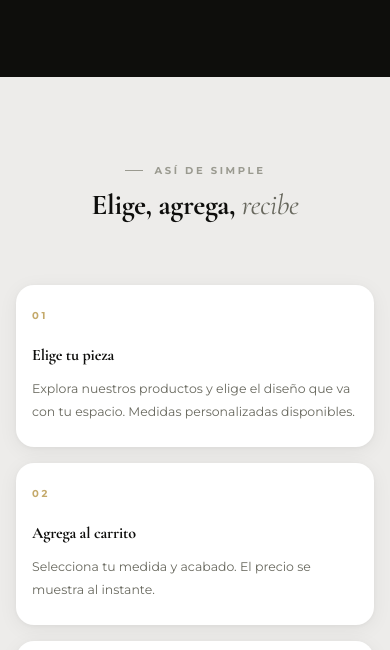
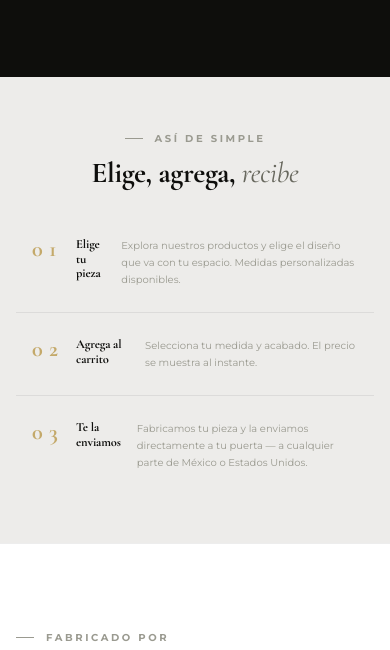
Before and after one commit to Davidespinozan/metalmad, a plain HTML site: page index.html in a window 390 px wide. Shown: the part 3469-4119 px from the top of the page. Drawn offline with nearby package versions, Linux system fonts and the light colour scheme.

Commit message:
Add files via upload

```diff
--- a/index.html
+++ b/index.html
@@ -309,7 +309,18 @@ footer{background:#080806;padding:var(--sp-10) 0 var(--sp-6);border-top:1px soli
   .cta-mkt{border-right:none;padding:0 var(--sp-3);}
   .cta-btns{flex-direction:column;align-items:center;}
   .cta-btns .btn{width:100%;max-width:280px;justify-content:center;}
-  .sec-cta,.sec-gallery,.sec-products,.sec-process,.sec-mm{padding:var(--sp-9) 0;}
+
+  .sec-process{padding:var(--sp-7) 0;}
+  .process-grid{display:flex;flex-direction:column;gap:0;margin-top:var(--sp-5);}
+  .proc-step{background:none;border-radius:0;box-shadow:none;padding:var(--sp-4) 0;border-bottom:1px solid rgba(0,0,0,.07);display:flex;align-items:flex-start;gap:var(--sp-4);}
+  .proc-step:last-child{border-bottom:none;}
+  .proc-step:hover{transform:none;box-shadow:none;}
+  .proc-num{font-size:1.4rem;font-family:'Cormorant Garamond',serif;font-weight:700;color:var(--gold);margin-bottom:0;min-width:28px;line-height:1.1;}
+  .proc-content{flex:1;}
+  .proc-title{font-size:var(--text-sm);margin-bottom:4px;}
+  .proc-body{font-size:10px;line-height:1.7;color:var(--light);}
+
+  .sec-cta,.sec-gallery,.sec-products,.sec-mm{padding:var(--sp-9) 0;}
   footer{padding:var(--sp-8) 0 var(--sp-5);}
 
   .hero-sub{max-width:100%;}
```
